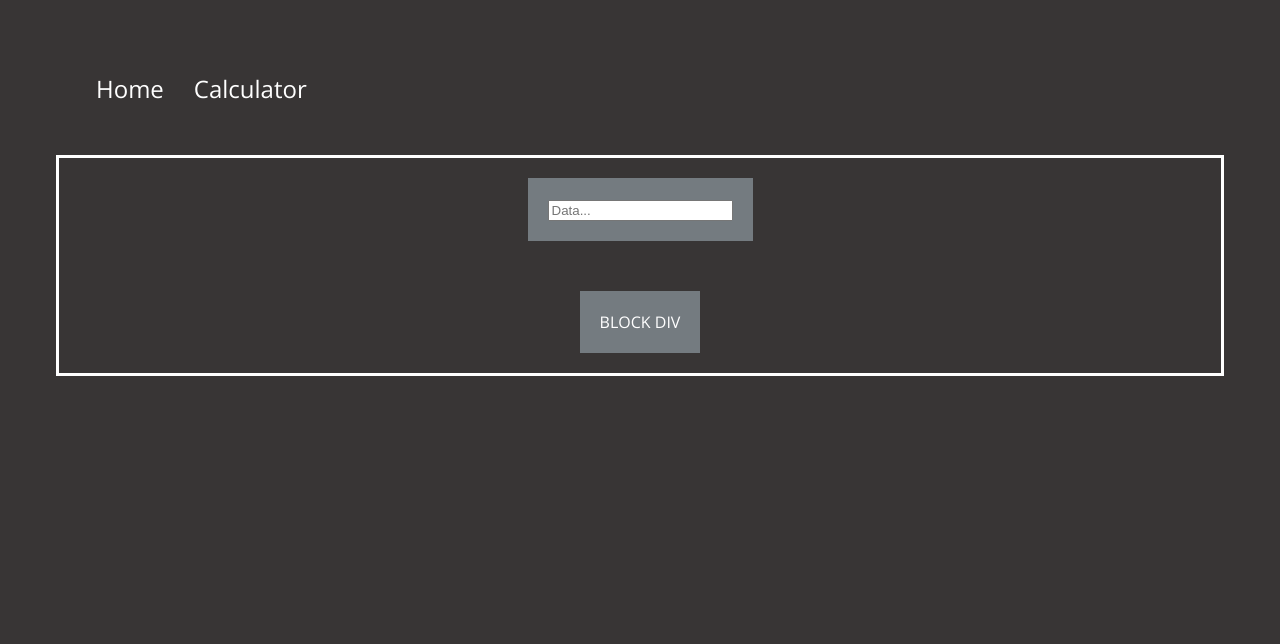
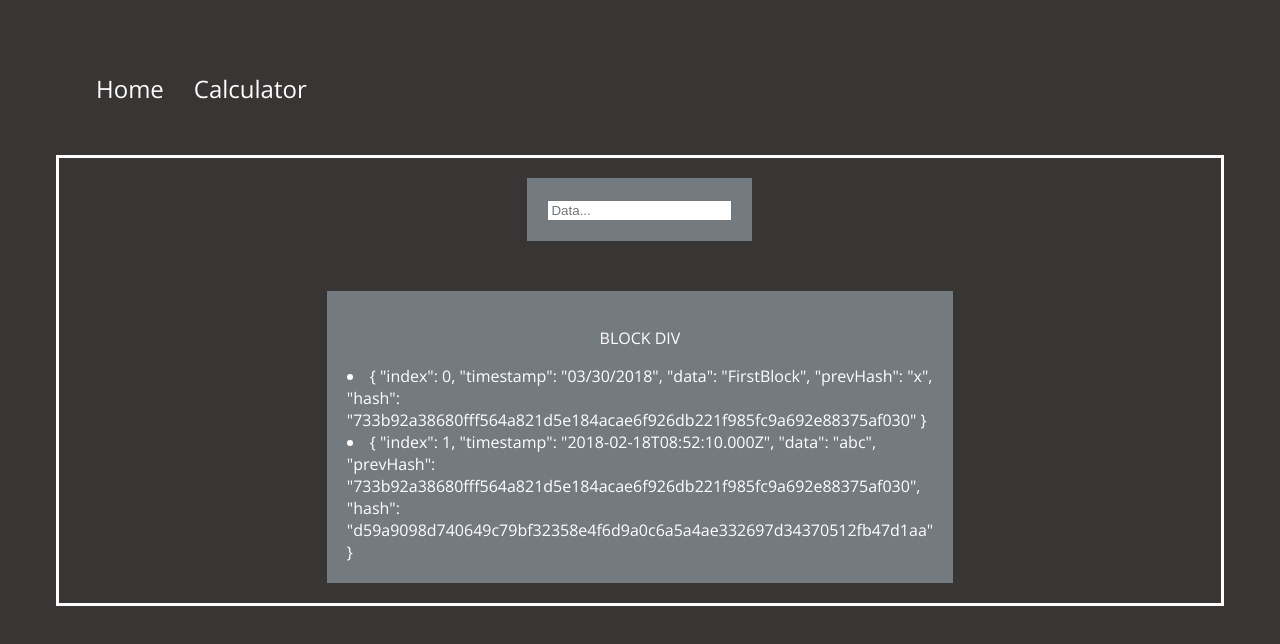
Before and after one commit to dthgs/blackbird, an Angular app: page / in a window 1280 px wide. Shown: the top 644 px of the page. Built offline with nearby package versions, Linux system fonts and the light colour scheme.

Commit message:
Blockchain

```diff
--- /dev/null
+++ b/src/app/blockchain/coin.ts
@@ -0,0 +1,42 @@
+import * as crypto from 'crypto-js';
+
+export class Block {
+    index: number;
+    timestamp: Date;
+    data: any;
+    prevHash; hash: string;
+
+    constructor(index, timestamp, data, prevHash = '') {
+        this.index = index;
+        this.timestamp = timestamp;
+        this.data = data;
+        this.prevHash = prevHash;
+        this.hash = this.hashBlock();
+    }
+
+    hashBlock(){
+        return crypto.SHA256(this.index + this.prevHash + this.timestamp + JSON.stringify(this.data)).toString();
+    }
+}
+
+export class Blockchain {
+    chain: any[];
+
+    constructor(){
+        this.chain = [this.makeGenesisBlock()];
+    }
+
+    makeGenesisBlock(){
+        return new Block(0, "03/30/2018", "FirstBlock", "x");
+    }
+
+    getLastBlock(){
+        return this.chain[this.chain.length - 1];
+    }
+
+    addBlock(block){
+        block.prevHash = this.getLastBlock().hash;
+        block.hash = block.hashBlock();
+        this.chain.push(block);
+    }
+}
--- a/src/app/components/home/home.component.html
+++ b/src/app/components/home/home.component.html
@@ -1,5 +1,4 @@
 <div class="grid">
-
     <div class="hash color-light">
         <input type="text" placeholder="Data..." onchange=""
                 [(ngModel)]="hashInput"
@@ -9,6 +8,10 @@
         </div>
     </div>
 
-    <div class="block color-light">BLOCK DIV</div>
-
+    <div class="block color-light">
+        <p style="text-align:center;">BLOCK DIV</p>
+        <div>
+            <li *ngFor="let block of coin.chain">{{block | json}}</li>
+        </div>
+    </div>
 </div>
--- a/src/app/components/home/home.component.ts
+++ b/src/app/components/home/home.component.ts
@@ -1,5 +1,6 @@
 import { Component, OnInit } from '@angular/core';
 import * as crypto from 'crypto-js';
+import {Blockchain, Block} from '../../blockchain/coin';
 
 @Component({
   selector: 'app-home',
@@ -8,12 +9,14 @@ import * as crypto from 'crypto-js';
 })
 
 export class HomeComponent implements OnInit {
-
   hashInput: string = '';
   hashOutput: string = '';
+  coin = new Blockchain();
 
   constructor() {
     console.log("constructor ran");
+    this.coin.addBlock(new Block(1, new Date(), "abc"));
+    console.log(JSON.stringify(this.coin, null, 4));
   }
 
   ngOnInit() {
@@ -24,5 +27,4 @@ export class HomeComponent implements OnInit {
   hashString(s) {
     this.hashOutput = crypto.SHA256(this.hashInput);
   }
-
 }
```
Also changed, not shown: 1 other file (tests, documents, lock files or other folders).
